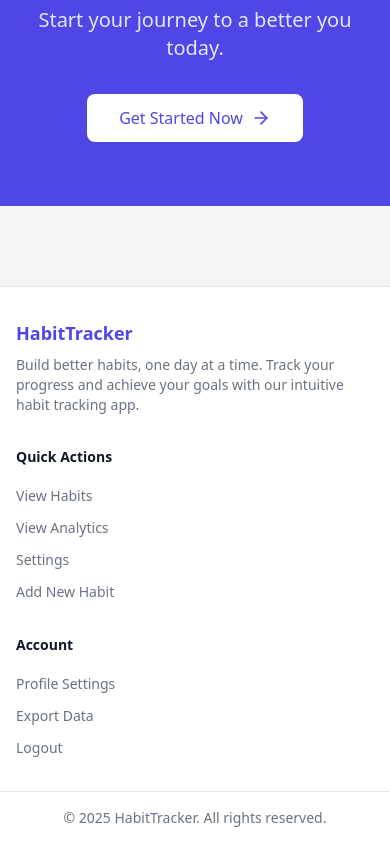
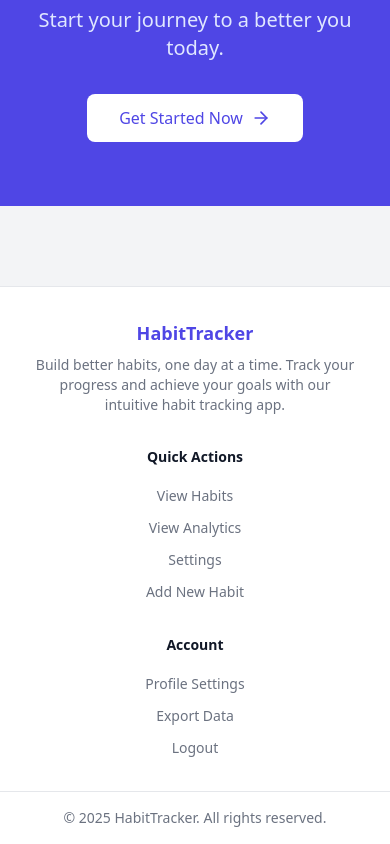
Before and after one commit to RohithMarrapu/HabitTracker, a React (Vite) app: page / in a window 390 px wide. Shown: the part 2536-3380 px from the top of the page. Built offline with nearby package versions, Linux system fonts and the light colour scheme.

Commit message:
fixed mobile layout

```diff
--- a/src/components/HabitTracker.tsx
+++ b/src/components/HabitTracker.tsx
@@ -2555,26 +2555,28 @@ export default function HabitTracker() {
       {/* Footer */}
       <footer className="bg-white border-t border-gray-200 mt-20">
         <div className="max-w-7xl mx-auto px-4 sm:px-6 lg:px-8">
-          <div className="grid grid-cols-1 md:grid-cols-3 gap-8 py-8">
-            <div>
+          <div className="grid grid-cols-1 sm:grid-cols-2 md:grid-cols-3 gap-8 py-8">
+            {/* Brand Section */}
+            <div className="text-center sm:text-left">
               <h3 className={`text-lg font-semibold ${
                 tempTheme === 'indigo' ? 'text-indigo-600' :
                 tempTheme === 'emerald' ? 'text-emerald-600' :
                 tempTheme === 'amber' ? 'text-amber-600' :
                 'text-rose-600'
               }`}>HabitTracker</h3>
-              <p className="mt-2 text-sm text-gray-500">
+              <p className="mt-2 text-sm text-gray-500 max-w-xs mx-auto sm:mx-0">
                 Build better habits, one day at a time. Track your progress and achieve your goals with our intuitive habit tracking app.
               </p>
             </div>
 
-            <div>
+            {/* Quick Actions Section */}
+            <div className="text-center sm:text-left">
               <h4 className="text-sm font-semibold text-gray-900">Quick Actions</h4>
               <ul className="mt-4 space-y-2">
                 <li>
                   <button
                     onClick={() => setActiveTab('habits')}
-                    className="text-sm text-gray-500 hover:text-gray-900"
+                    className="text-sm text-gray-500 hover:text-gray-900 w-full sm:w-auto text-center sm:text-left"
                   >
                     View Habits
                   </button>
@@ -2582,7 +2584,7 @@ export default function HabitTracker() {
                 <li>
                   <button
                     onClick={() => setActiveTab('analytics')}
-                    className="text-sm text-gray-500 hover:text-gray-900"
+                    className="text-sm text-gray-500 hover:text-gray-900 w-full sm:w-auto text-center sm:text-left"
                   >
                     View Analytics
                   </button>
@@ -2590,7 +2592,7 @@ export default function HabitTracker() {
                 <li>
                   <button
                     onClick={() => setActiveTab('settings')}
-                    className="text-sm text-gray-500 hover:text-gray-900"
+                    className="text-sm text-gray-500 hover:text-gray-900 w-full sm:w-auto text-center sm:text-left"
                   >
                     Settings
                   </button>
@@ -2598,7 +2600,7 @@ export default function HabitTracker() {
                 <li>
                   <button
                     onClick={() => setShowAddHabit(true)}
-                    className="text-sm text-gray-500 hover:text-gray-900"
+                    className="text-sm text-gray-500 hover:text-gray-900 w-full sm:w-auto text-center sm:text-left"
                   >
                     Add New Habit
                   </button>
@@ -2606,7 +2608,8 @@ export default function HabitTracker() {
               </ul>
             </div>
 
-            <div>
+            {/* Account Section */}
+            <div className="text-center sm:text-left">
               <h4 className="text-sm font-semibold text-gray-900">Account</h4>
               <ul className="mt-4 space-y-2">
                 <li>
@@ -2615,7 +2618,7 @@ export default function HabitTracker() {
                       setActiveTab('settings');
                       setShowProfileMenu(false);
                     }}
-                    className="text-sm text-gray-500 hover:text-gray-900"
+                    className="text-sm text-gray-500 hover:text-gray-900 w-full sm:w-auto text-center sm:text-left"
                   >
                     Profile Settings
                   </button>
@@ -2623,7 +2626,7 @@ export default function HabitTracker() {
                 <li>
                   <button
                     onClick={exportData}
-                    className="text-sm text-gray-500 hover:text-gray-900"
+                    className="text-sm text-gray-500 hover:text-gray-900 w-full sm:w-auto text-center sm:text-left"
                   >
                     Export Data
                   </button>
@@ -2631,7 +2634,7 @@ export default function HabitTracker() {
                 <li>
                   <button
                     onClick={() => setShowLogoutPopup(true)}
-                    className="text-sm text-gray-500 hover:text-gray-900"
+                    className="text-sm text-gray-500 hover:text-gray-900 w-full sm:w-auto text-center sm:text-left"
                   >
                     Logout
                   </button>
```
